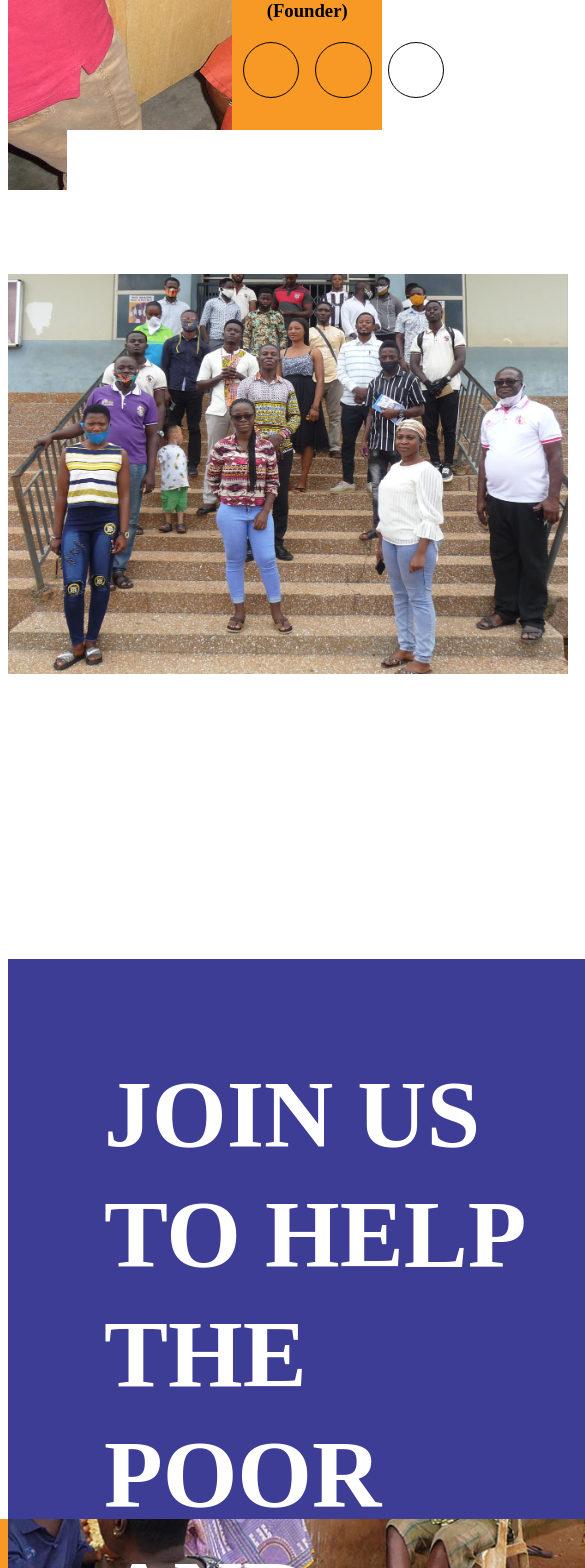
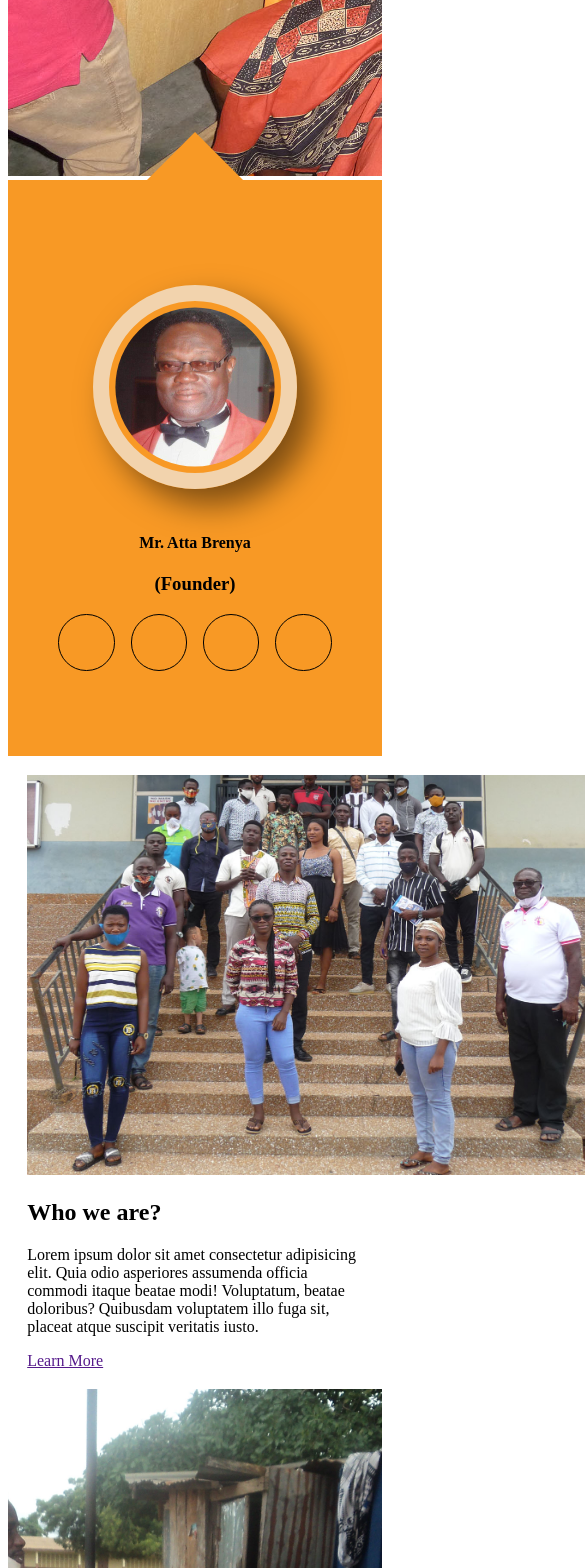
Before and after one commit to emagwebsolutions/nehopcosa, a Next.js app: page / in a window 390 px wide. Shown: the part 432-2000 px from the top of the page, 585 px wide, since content can reach past the window. Built offline with nearby package versions, Linux system fonts and the light colour scheme.

Commit message:
Commit eight

```diff
--- a/components/Footer.tsx
+++ b/components/Footer.tsx
@@ -14,9 +14,7 @@ const Footer = () => {
         </div>
         <div>
 
-
           <div>
-
 
             <div>
               <h4>Address</h4>
--- a/pages/index.tsx
+++ b/pages/index.tsx
@@ -6,6 +6,7 @@ import Link from 'next/link';
 export default function Home() {
   return (
     <>
+
       <section className={styles.header}>
         <div className={styles.slider}>
           <Slide />
@@ -58,14 +59,12 @@ export default function Home() {
       <section className={styles.help}>
         <div>
           <div>
-
             <h2>They Need Your Help</h2>
             <p>Support a cause you care about</p>
 
             <Link href="" className="button-outline">
               Learn More
             </Link>
-
           </div>
         </div>
 
@@ -74,90 +73,76 @@ export default function Home() {
         </div>
       </section>
 
-
-
       <section className={styles.blog}>
-
         <h4>Our Blog</h4>
         <h2>Recent From Blog</h2>
 
         <div className="container">
+          <div>
+            <Image width="230" height="170" alt="" src="/blog.jpg" />
+            <div>
+              <h3>Sponsor a child</h3>
+              <p>
+                Lorem ipsum dolor sit amet consectetur adipisicing elit. Eaque
+                quae delectus veniam, unde eos tenetur enim beatae, odio
+                voluptatem
+              </p>
 
+              <Link href="" className="button">
+                Learn More
+              </Link>
+            </div>
+          </div>
 
           <div>
             <Image width="230" height="170" alt="" src="/blog.jpg" />
             <div>
               <h3>Sponsor a child</h3>
               <p>
-        Lorem ipsum dolor sit amet consectetur adipisicing elit. Eaque quae delectus veniam, unde eos tenetur enim beatae, odio voluptatem
+                Lorem ipsum dolor sit amet consectetur adipisicing elit. Eaque
+                quae delectus veniam, unde eos tenetur enim beatae, odio
+                voluptatem
               </p>
 
-      <Link href="" className="button">Learn More</Link>
+              <Link href="" className="button">
+                Learn More
+              </Link>
             </div>
           </div>
-
-
 
           <div>
             <Image width="230" height="170" alt="" src="/blog.jpg" />
             <div>
               <h3>Sponsor a child</h3>
               <p>
-        Lorem ipsum dolor sit amet consectetur adipisicing elit. Eaque quae delectus veniam, unde eos tenetur enim beatae, odio voluptatem
+                Lorem ipsum dolor sit amet consectetur adipisicing elit. Eaque
+                quae delectus veniam, unde eos tenetur enim beatae, odio
+                voluptatem
               </p>
 
-      <Link href="" className="button">Learn More</Link>
+              <Link href="" className="button">
+                Learn More
+              </Link>
             </div>
           </div>
-
-
 
           <div>
             <Image width="230" height="170" alt="" src="/blog.jpg" />
             <div>
               <h3>Sponsor a child</h3>
               <p>
-        Lorem ipsum dolor sit amet consectetur adipisicing elit. Eaque quae delectus veniam, unde eos tenetur enim beatae, odio voluptatem
+                Lorem ipsum dolor sit amet consectetur adipisicing elit. Eaque
+                quae delectus veniam, unde eos tenetur enim beatae, odio
+                voluptatem
               </p>
 
-      <Link href="" className="button">Learn More</Link>
+              <Link href="" className="button">
+                Learn More
+              </Link>
             </div>
           </div>
-
-
-
-
-
-
-
-
-    <div>
-      <Image width="230" height="170" alt="" src="/blog.jpg" />
-      <div>
-      <h3>Sponsor a child</h3>
-      <p>
-        Lorem ipsum dolor sit amet consectetur adipisicing elit. Eaque quae delectus veniam, unde eos tenetur enim beatae, odio voluptatem
-      </p>
-
-      <Link href="" className="button">Learn More</Link>
         </div>
-    </div>
-
-
-
-
-
-
-
-
-
-  </div>
-
-
       </section>
-
-
-
     </>
   );
 }
--- a/styles/Home.module.scss
+++ b/styles/Home.module.scss
@@ -1,12 +1,190 @@
 @import 'config.scss';
 
+@media (max-width: 35em) {
+  .slider {
+    margin-top: 4rem;
+    width: 100%;
+    img {
+      height: 34rem;
+    }
+  }
+
+  .profile {
+    background-color: $warning;
+    width: 100%;
+    height: 36rem;
+    display: flex;
+    justify-content: center;
+    align-items: center;
+
+    img {
+      border-radius: 50%;
+      width: 10rem;
+      height: 10rem;
+      padding: 0.4em;
+      border: solid 1rem #f2d3ad;
+      box-shadow: 1rem 1rem 2rem 0rem blackOpacity(0.5);
+      margin-block: 1.2em;
+      margin-inline: auto;
+    }
+    div {
+      text-align: center;
+    }
+
+    position: relative;
+
+    &::before {
+      content: '';
+      display: block;
+      border: solid 4rem transparent;
+      border-bottom: solid 4rem $warning;
+      position: absolute;
+      left: 50%;
+      top: -7rem;
+      transform: translateX(-50%);
+      z-index: 11;
+    }
+  }
+
+  .social {
+    display: flex;
+    justify-content: center;
+    margin-top: 1.2em;
+    gap: 1em;
+    a {
+      color: black;
+    }
+    i {
+      width: 3rem;
+      height: 3rem;
+      border: solid 0.1rem black;
+      padding: 0.2em;
+      border-radius: 50%;
+      display: flex;
+      align-items: center;
+      justify-content: center;
+      &:hover {
+        opacity: 0.3;
+      }
+    }
+  }
+  .whoweare {
+    padding: 1.2em;
+  }
+
+  .help {
+    display: flex;
+    flex-direction: column;
+    & > div {
+      flex-grow: 1;
+      flex-shrink: 1;
+    }
+    & > div:nth-of-type(1) {
+      flex-basis: 40rem;
+      background-image: url('/two.jpg');
+      background-size: cover;
+      background-position: center;
+      height: 60rem;
+      position: relative;
+      & > div {
+        background-color: $warning;
+        padding-block: 1rem;
+        padding-inline: 3rem;
+        height: 23rem;
+        width: 23rem;
+        color: white;
+        bottom: 0;
+        right: 0;
+        position: absolute;
+        h2 {
+          line-height: 3.5rem;
+          margin-bottom: 0.3em;
+        }
+      }
+    }
+    & > div:nth-of-type(2) {
+      flex-basis: 60rem;
+      background-image: url('/one.jpg');
+      background-size: cover;
+      background-position: center;
+      background-attachment: fixed;
+      & > div:nth-of-type(1) {
+        background-color: $primary;
+        padding: 1em;
+        height: 23rem;
+        color: white;
+        font-size: 4rem;
+        line-height: 5.5rem;
+        font-weight: 600 !important;
+      }
+    }
+  }
+
+  .blog {
+    background-color: $grey;
+    padding: 3rem;
+    text-align: center;
+    h4 {
+      color: $warning;
+    }
+    h2 {
+      color: $text-color;
+      margin-bottom: 3em;
+    }
+
+    & > div {
+      display: flex;
+      flex-direction: column;
+      gap: 1.5em;
+      & > div {
+        flex: 25% 1 1;
+        background-color: white;
+        box-shadow: 1rem 1rem 2.3rem 0rem blackOpacity(0.1);
+        img {
+          margin-top: 1.4em;
+          margin-inline: auto;
+          border-radius: 2rem;
+          border: solid 0.4rem $warning;
+        }
+        transition: 0.3s;
+        &:hover {
+          background-color: $primary;
+          color: white;
+          img {
+            border: solid 0.4rem white;
+          }
+          div {
+            a {
+              background-color: transparent;
+              border: solid 0.1rem white;
+            }
+          }
+        }
+        div {
+          padding: 1.2em;
+          text-align: center;
+          h3 {
+            font-size: 2.5rem;
+            margin-bottom: 0.5em;
+          }
+          a {
+            display: block;
+            margin: 0 auto;
+            margin-top: 2em;
+          }
+        }
+      }
+    }
+  }
+}
+
+@media (min-width: 35em) {
   .header {
     display: flex;
   }
 
   .slider {
     width: 60%;
-
     margin-top: 4em;
     border-bottom-left-radius: 3rem;
   }
@@ -88,21 +266,20 @@
     }
   }
 
-.help{
-
+  .help {
     display: flex;
-    & > div{
+    & > div {
       flex-grow: 1;
       flex-shrink: 1;
     }
-    & > div:nth-of-type(1){
+    & > div:nth-of-type(1) {
       flex-basis: 40rem;
       background-image: url('/two.jpg');
       background-size: cover;
       background-position: center;
       height: 60rem;
       position: relative;
-      & > div{
+      & > div {
         background-color: $warning;
         padding-block: 1rem;
         padding-inline: 3rem;
@@ -112,85 +289,83 @@
         bottom: 0;
         right: 0;
         position: absolute;
-        h2{
+        h2 {
           line-height: 3.5rem;
-          margin-bottom: .3em;
+          margin-bottom: 0.3em;
         }
       }
     }
-    & > div:nth-of-type(2){
+    & > div:nth-of-type(2) {
       flex-basis: 60rem;
       background-image: url('/one.jpg');
       background-size: cover;
       background-position: center;
       background-attachment: fixed;
-      & > div:nth-of-type(1){
+      & > div:nth-of-type(1) {
         background-color: $primary;
         padding: 1em;
         height: 23rem;
         color: white;
         font-size: 6rem;
         line-height: 7.5rem;
-        font-weight: 600!important;
+        font-weight: 600 !important;
+      }
     }
   }
 
-}
-
-.blog{
+  .blog {
     background-color: $grey;
     padding-block: 7rem;
     text-align: center;
-  h4{
+    h4 {
       color: $warning;
     }
-  h2{
+    h2 {
       color: $text-color;
       margin-bottom: 3em;
     }
 
-  & > div{
+    & > div {
       display: flex;
       gap: 1.5em;
-    & > div{
+      & > div {
         flex: 25% 1 1;
         background-color: white;
         box-shadow: 1rem 1rem 2.3rem 0rem blackOpacity(0.1);
-      img{
+        img {
           margin-top: -5rem;
           margin-inline: auto;
           border-radius: 2rem;
-        border: solid .4rem $warning;
+          border: solid 0.4rem $warning;
         }
-      transition: .3s;
-      &:hover{
+        transition: 0.3s;
+        &:hover {
           background-color: $primary;
           color: white;
-        img{
-          border: solid .4rem white;
+          img {
+            border: solid 0.4rem white;
           }
-        div{
-          a{
+          div {
+            a {
               background-color: transparent;
-            border: solid .1rem white;
-          }
-
+              border: solid 0.1rem white;
             }
           }
-      div{
+        }
+        div {
           padding: 1.2em;
           text-align: center;
-        h3{
+          h3 {
             font-size: 2.5rem;
-          margin-bottom: .5em;
+            margin-bottom: 0.5em;
           }
-        a{
+          a {
             display: block;
             margin: 0 auto;
             margin-top: 2em;
           }
-
         }
       }
     }
   }
+}
```
Lines whose indentation alone changed are shown as unchanged.
